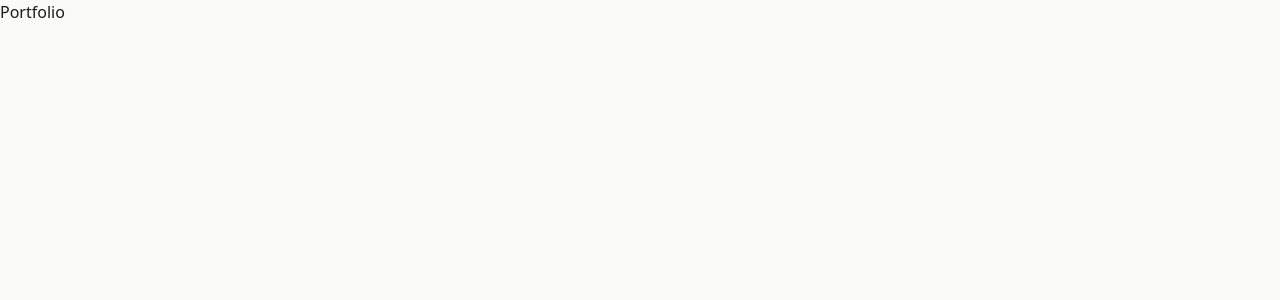
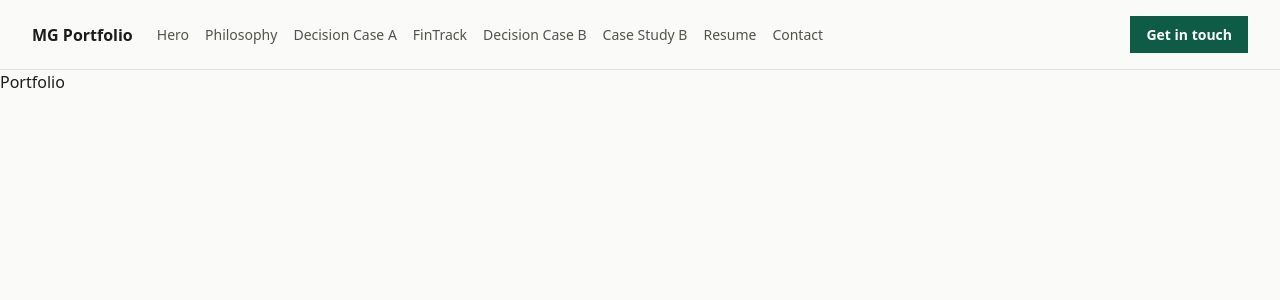
Before and after one commit to Mustaafaasayed/mg-portfolio, a Next.js app: page / in a window 1280 px wide. Shown: the top 300 px of the page. Built offline with nearby package versions, Linux system fonts and the light colour scheme.

Commit message:
Global-Header

```diff
--- a/src/app/page.tsx
+++ b/src/app/page.tsx
@@ -1,3 +1,10 @@
+import { Header } from "@/components/global/Header";
+
 export default function Home() {
-  return <main>Portfolio</main>;
+  return (
+    <>
+      <Header />
+      <main>Portfolio</main>
+    </>
+  );
 }
--- a/src/components/global/Header.tsx
+++ b/src/components/global/Header.tsx
@@ -1,7 +1,39 @@
+import { Container } from "@/components/global/Container";
+
+const navigationItems = [
+  { href: "#hero", label: "Hero" },
+  { href: "#philosophy", label: "Philosophy" },
+  { href: "#decision-case-a", label: "Decision Case A" },
+  { href: "#fintrack", label: "FinTrack" },
+  { href: "#decision-case-b", label: "Decision Case B" },
+  { href: "#case-study-b", label: "Case Study B" },
+  { href: "#resume", label: "Resume" },
+  { href: "#contact", label: "Contact" },
+] as const;
+
 export function Header() {
   return (
-    <header>
-      Header
+    <header className="border-b border-border bg-bg-base">
+      <Container size="row" className="flex items-center gap-6 px-6 py-4 md:px-8">
+        <a className="font-semibold text-text-primary" href="#hero">
+          MG Portfolio
+        </a>
+        <nav>
+          <ul className="flex items-center gap-4 text-small text-text-secondary">
+            {navigationItems.map((item) => (
+              <li key={item.href}>
+                <a href={item.href}>{item.label}</a>
+              </li>
+            ))}
+          </ul>
+        </nav>
+        <a
+          className="ml-auto bg-accent px-4 py-2 text-small font-semibold text-bg-raised"
+          href="#contact"
+        >
+          Get in touch
+        </a>
+      </Container>
     </header>
   );
 }
```
